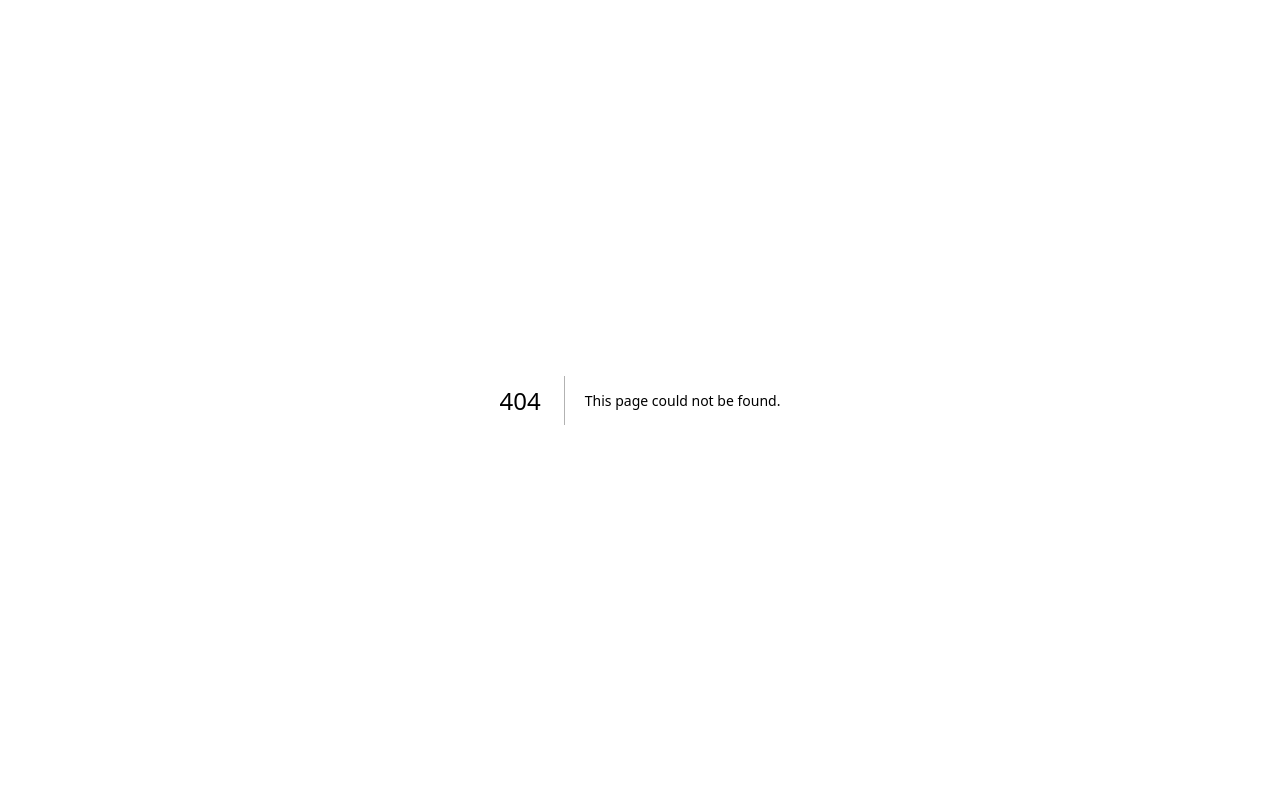
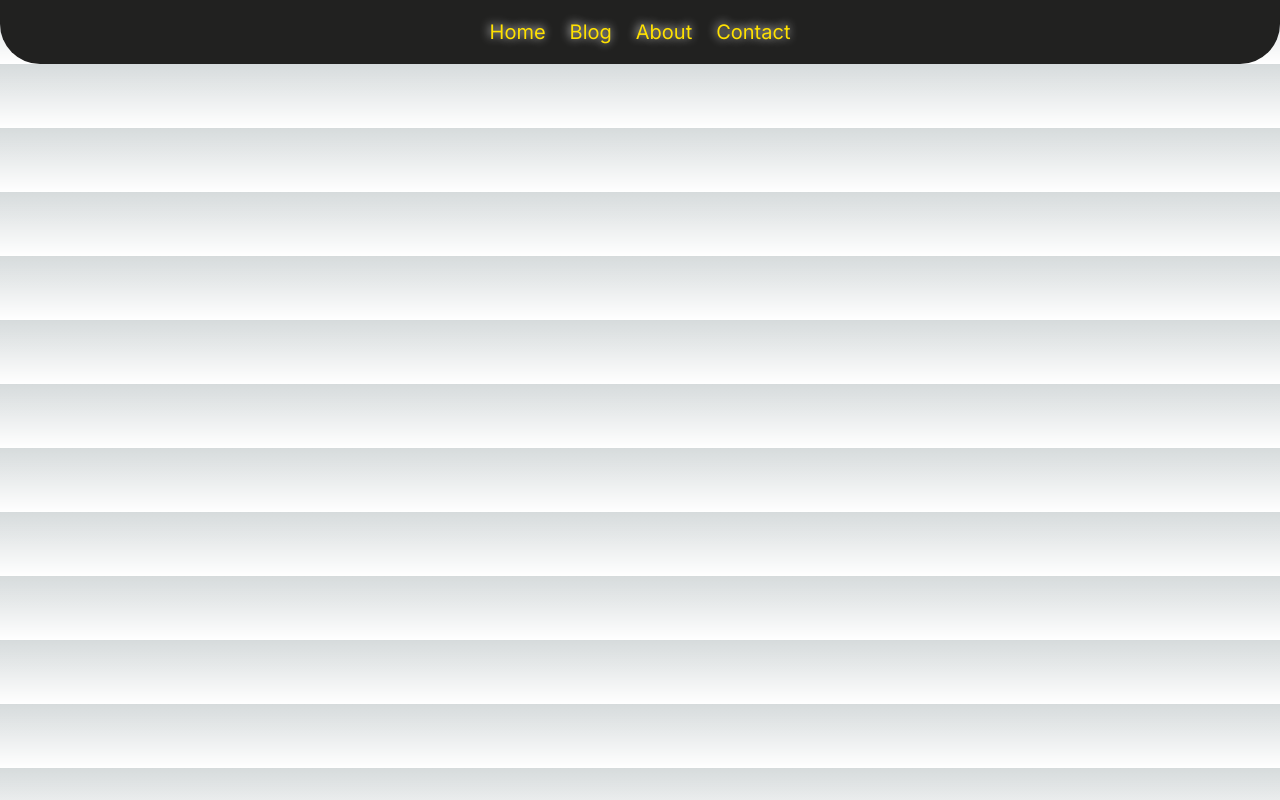
Before and after one commit to markopersonally/next-blog, a Next.js app: page /about in a window 1280 px wide. Before the commit this address had no page. Built offline with nearby package versions, Linux system fonts and the light colour scheme.

Commit message:
create about page

```diff
--- /dev/null
+++ b/app/about/page.tsx
@@ -0,0 +1,9 @@
+import NavBar from "@/components/NavBar";
+
+export default function About() {
+  return (
+    <main>
+      <NavBar />
+    </main>
+  );
+}
```
Also changed, not shown: app/about/page.module.css (added).
